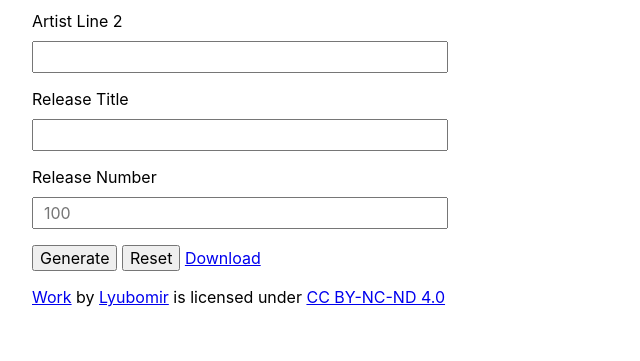
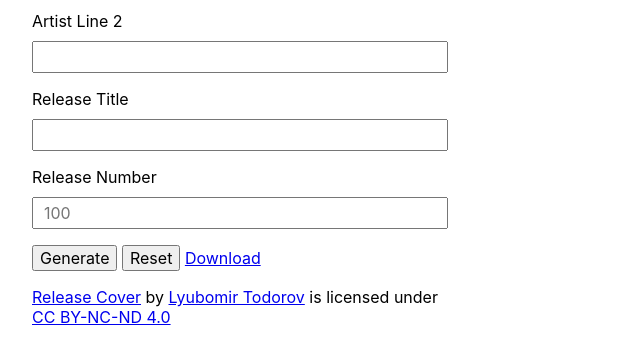
Before and after one commit to ltodorov/release-cover, a website built with webpack: page src/index.html in a window 1280 px wide. Shown: the part 153-514 px from the top of the page, without its empty margins (0-640 px from the left). Built offline with nearby package versions, Linux system fonts and the light colour scheme.

Commit message:
Fix copyright information

```diff
--- a/src/index.html
+++ b/src/index.html
@@ -37,7 +37,7 @@
             <a href="#" id="download" class="download">Download</a>
 
             <p xmlns:dct="http://purl.org/dc/terms/" xmlns:cc="http://creativecommons.org/ns#">
-                <a rel="cc:attributionURL" property="dct:title" href="https://work">Work</a> by <a rel="cc:attributionURL dct:creator" property="cc:attributionName" href="https://author">Lyubomir</a> is licensed under <a rel="license noopener noreferrer" href="https://creativecommons.org/licenses/by-nc-nd/4.0?ref=chooser-v1" target="_blank">CC BY-NC-ND 4.0</a>
+                <a rel="cc:attributionURL" property="dct:title" href="https://github.com/ltodorov/release-cover">Release Cover</a> by <a rel="cc:attributionURL dct:creator" property="cc:attributionName" href="https://github.com/ltodorov">Lyubomir Todorov</a> is licensed under <a rel="license noopener noreferrer" href="https://creativecommons.org/licenses/by-nc-nd/4.0?ref=chooser-v1" target="_blank">CC BY-NC-ND 4.0</a>
             </p>
         </form>
 
```
